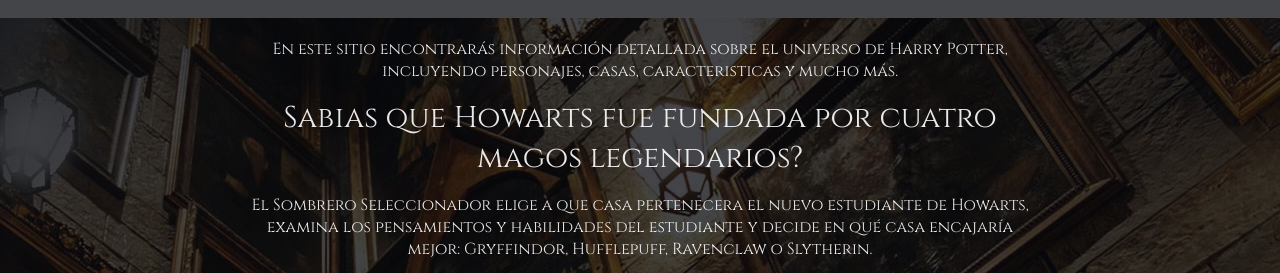
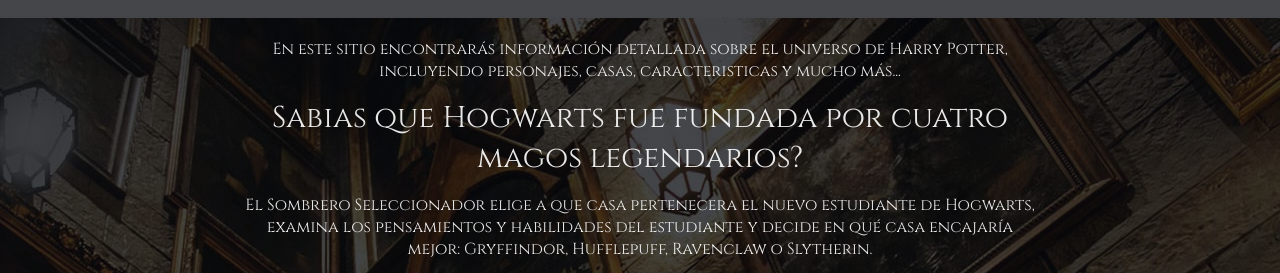
Before and after one commit to cromano410/UTN-TP2, a plain HTML site: page index.html in a window 1280 px wide. Shown: the part 299-572 px from the top of the page. Drawn offline with Linux system fonts and the light colour scheme.

Commit message:
final commit

```diff
--- a/index.html
+++ b/index.html
@@ -28,10 +28,10 @@
         <h1>Bienvenidos al Mundo de Harry Potter</h1>
         <p>
           En este sitio encontrarás información detallada sobre el universo de
-          Harry Potter, incluyendo personajes, casas, caracteristicas y mucho más.
+          Harry Potter, incluyendo personajes, casas, caracteristicas y mucho más...
           <br>
-          <p><span>Sabias que Howarts fue fundada por cuatro magos legendarios? </span></p>
-          <p>El Sombrero Seleccionador elige a que casa pertenecera el nuevo estudiante de Howarts,
+          <p><span>Sabias que Hogwarts fue fundada por cuatro magos legendarios? </span></p>
+          <p>El Sombrero Seleccionador elige a que casa pertenecera el nuevo estudiante de Hogwarts,
             examina los pensamientos y habilidades del estudiante y decide en qué casa encajaría mejor: Gryffindor, Hufflepuff, Ravenclaw o Slytherin.
           </p>
           <div class="cont-houses">
```
